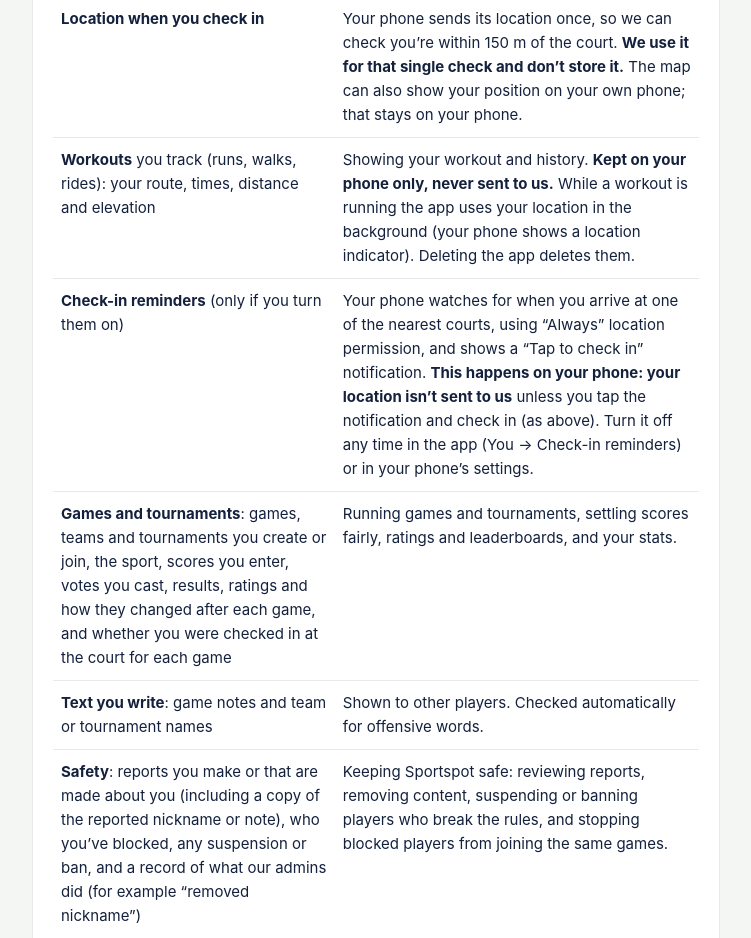
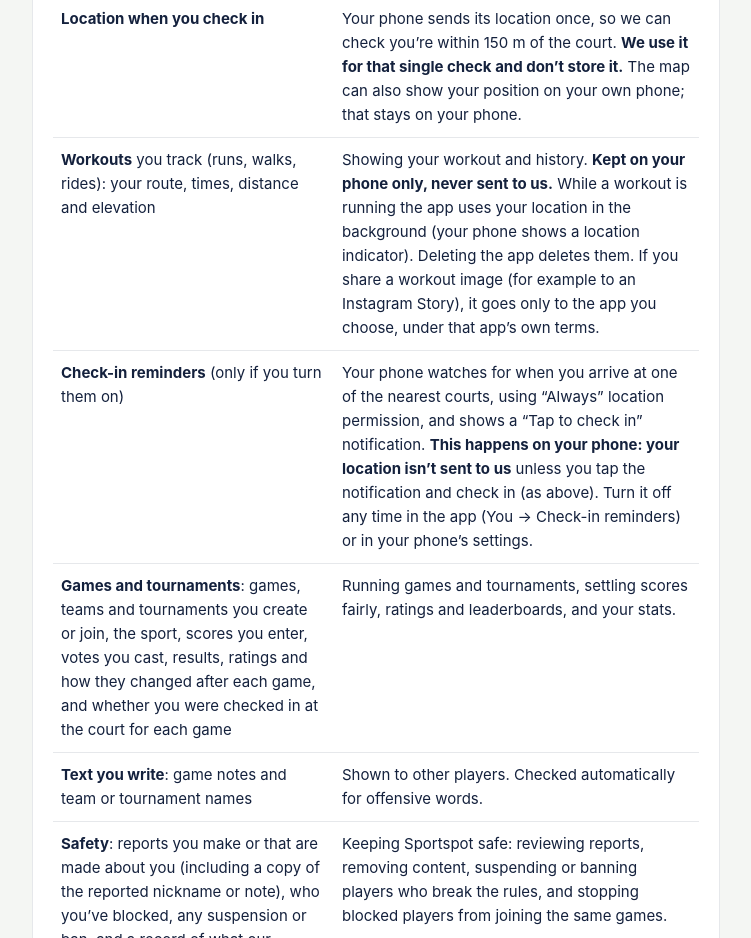
Before and after one commit to Chillingbruhh/sportspot-site, a plain HTML site: page privacy.html in a window 1280 px wide. Shown: the part 1500-2438 px from the top of the page, without its empty margins (264-1015 px from the left). Drawn offline with Linux system fonts and the light colour scheme.

Commit message:
Workout sharing, phase B: Instagram Story image and sticker, share-sheet fallback
- ShareWorkoutModal: branded Story card and see-through sticker at 1080x1920
  (react-native-svg route outline, react-native-view-shot), respects the privacy zone
- Instagram Stories via react-native-share with META_APP_ID; share sheet / Save Image fallback
- LSApplicationQueriesSchemes, photo-save permission text; Expo SDK 58 patch updates

Co-Authored-By: Claude Opus 5.5 <noreply@anthropic.com>

```diff
--- a/privacy.html
+++ b/privacy.html
@@ -60,7 +60,8 @@ the data controllers for your information. Contact us at
         elevation</td>
     <td>Showing your workout and history. <strong>Kept on your phone only, never sent to us.</strong>
         While a workout is running the app uses your location in the background (your phone shows
-        a location indicator). Deleting the app deletes them.</td></tr>
+        a location indicator). Deleting the app deletes them. If you share a workout image (for example
+        to an Instagram Story), it goes only to the app you choose, under that app’s own terms.</td></tr>
 <tr><td><strong>Check-in reminders</strong> (only if you turn them on)</td>
     <td>Your phone watches for when you arrive at one of the nearest courts, using “Always”
         location permission, and shows a “Tap to check in” notification. <strong>This happens on
```
